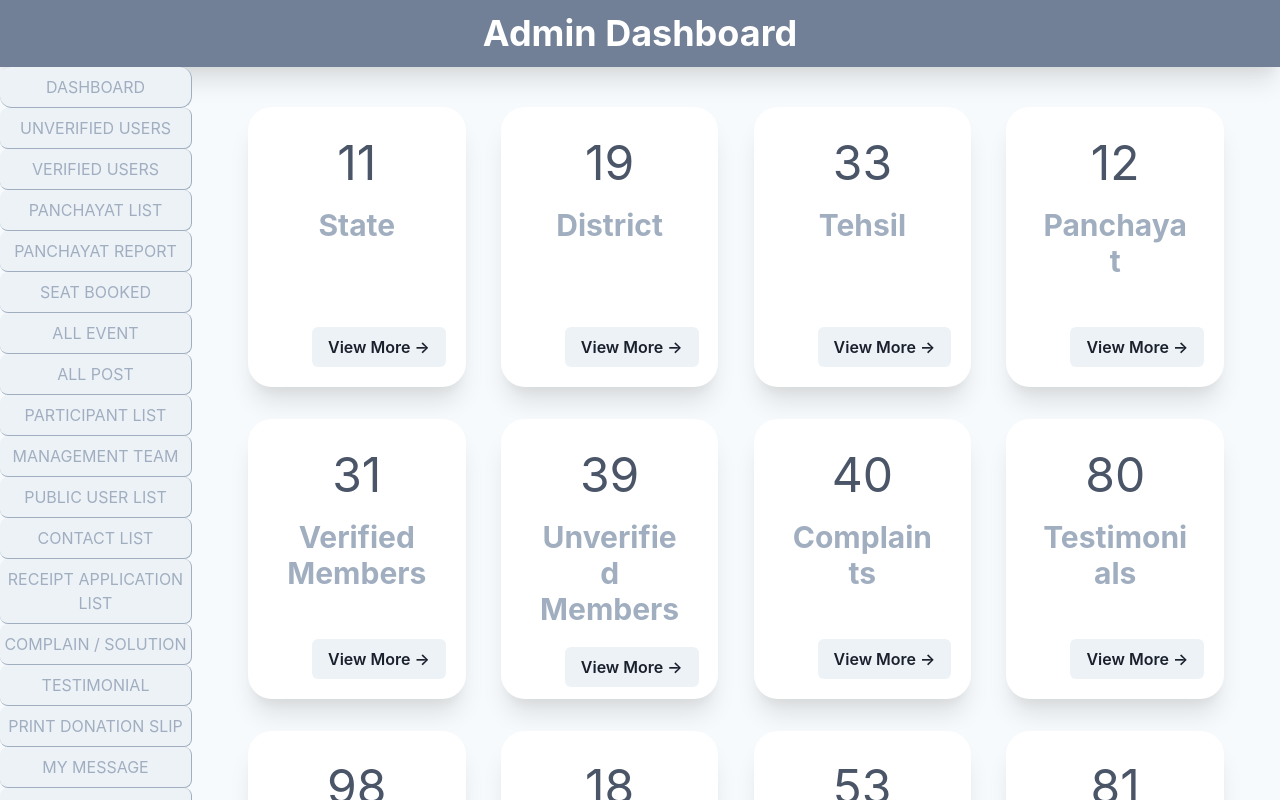
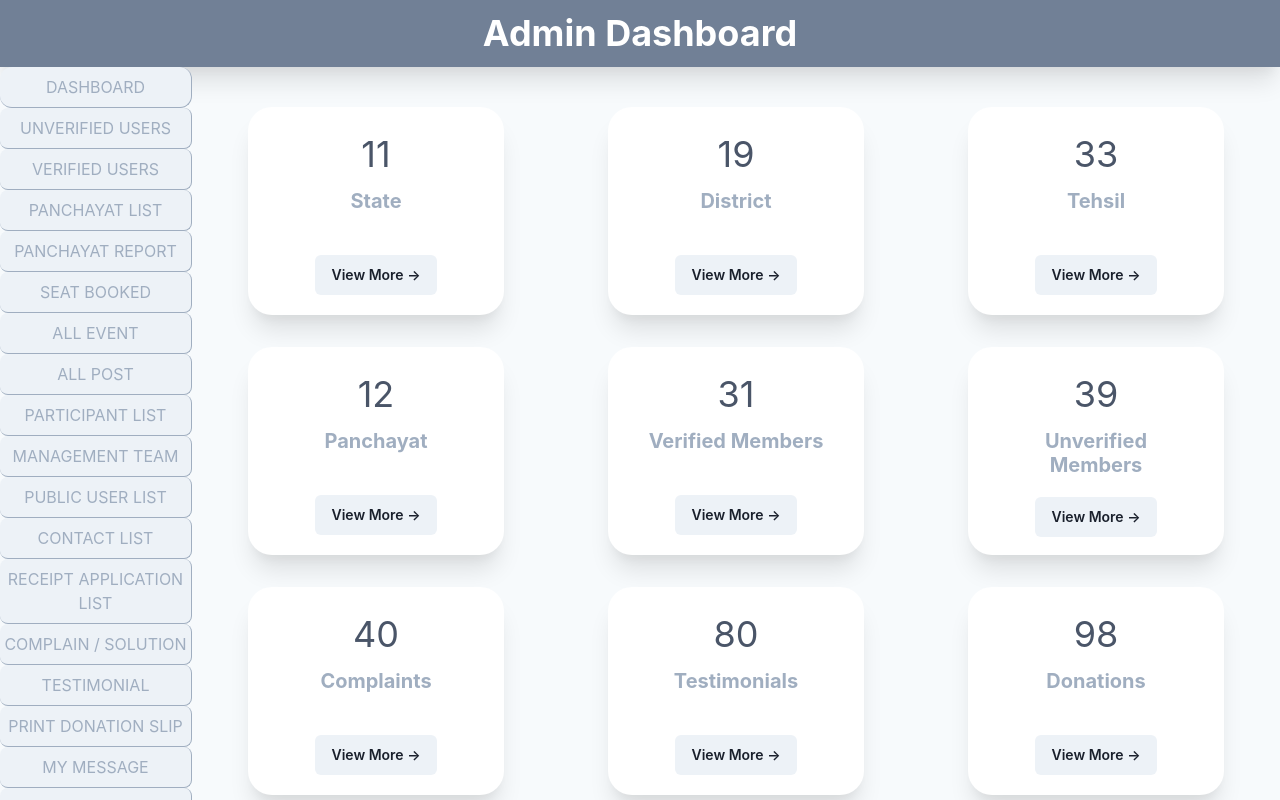
Before and after one commit to dhruvm420/reactProject, a React (Vite) app: page / in a window 1280 px wide. Shown: the top 800 px of the page. Built offline with nearby package versions, Linux system fonts and the light colour scheme.

Commit message:
minor fixes

```diff
--- a/src/components/mycard.jsx
+++ b/src/components/mycard.jsx
@@ -1,5 +1,6 @@
 import {
   Card,
+  Flex,
   CardHeader,
   CardBody,
   CardFooter,
@@ -11,8 +12,8 @@ import { Link } from "react-router-dom";
 export default function MyCard({ title, count, link }) {
   return (
     <Card
-      w="17vw"
-      h="35vh"
+      w="64"
+      h="52"
       shadow="xl"
       bg="white"
       color="gray.400"
@@ -22,22 +23,24 @@ export default function MyCard({ title, count, link }) {
       px="9"
     >
       <CardHeader m="0" pb="2">
-        <Text fontSize="5xl" color="gray.600" textAlign="center">
+        <Text fontSize="4xl" color="gray.600" textAlign="center">
           {count}
         </Text>
       </CardHeader>
       <CardBody m="0" p="0">
-        <Heading size="lg" textAlign="center">
+        <Heading size="md" textAlign="center">
           {" "}
           {title}{" "}
         </Heading>
       </CardBody>
       <CardFooter>
-        <Link to={link}>
-          <Button colorScheme="gray" ml="2">
-            View More &rarr;
-          </Button>
-        </Link>
+        <Flex justifyContent="center" w="64">
+          <Link to={link}>
+            <Button colorScheme="gray" fontSize="sm" textAlign="center">
+              View More &rarr;
+            </Button>
+          </Link>
+        </Flex>
       </CardFooter>
     </Card>
   );
```
